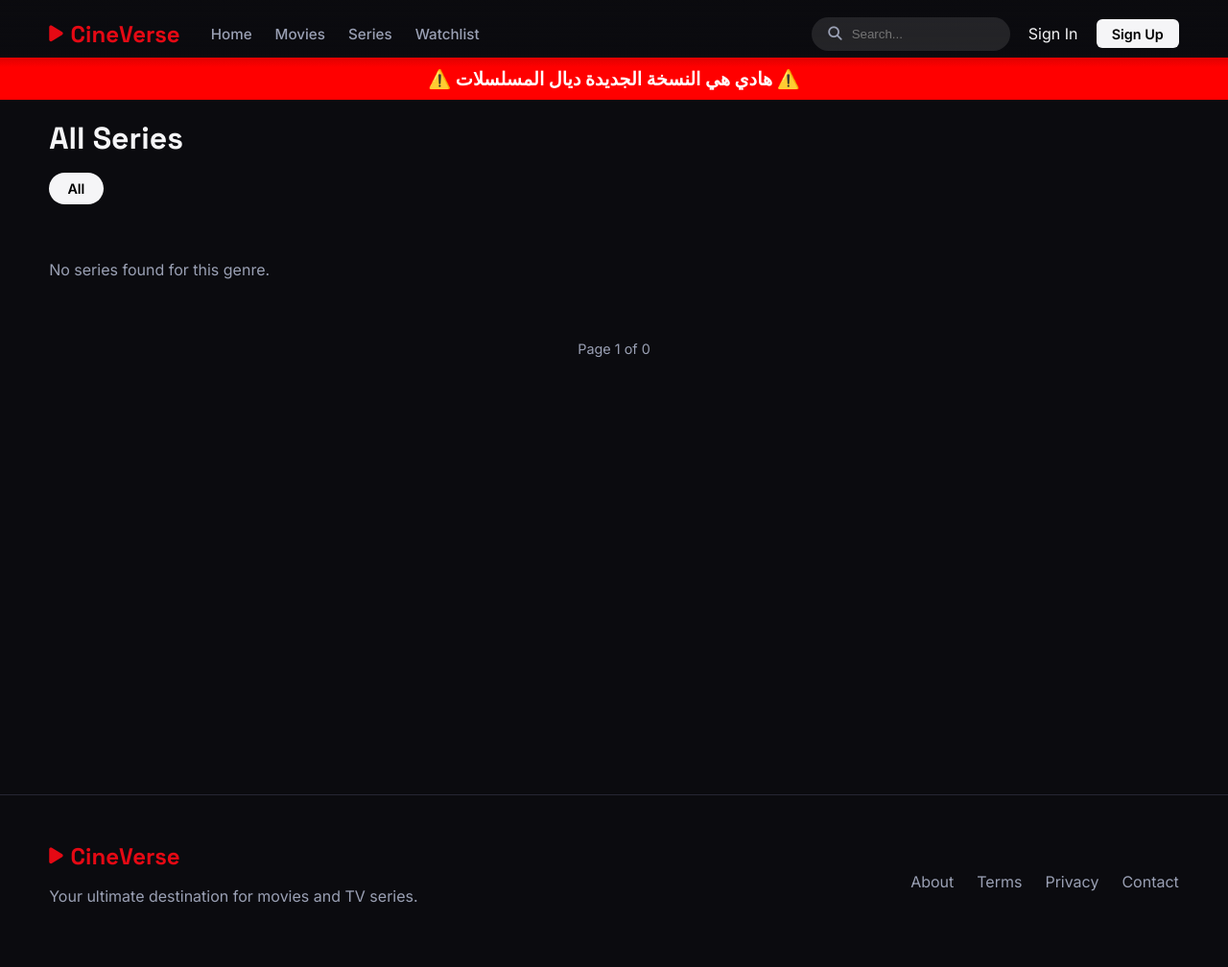
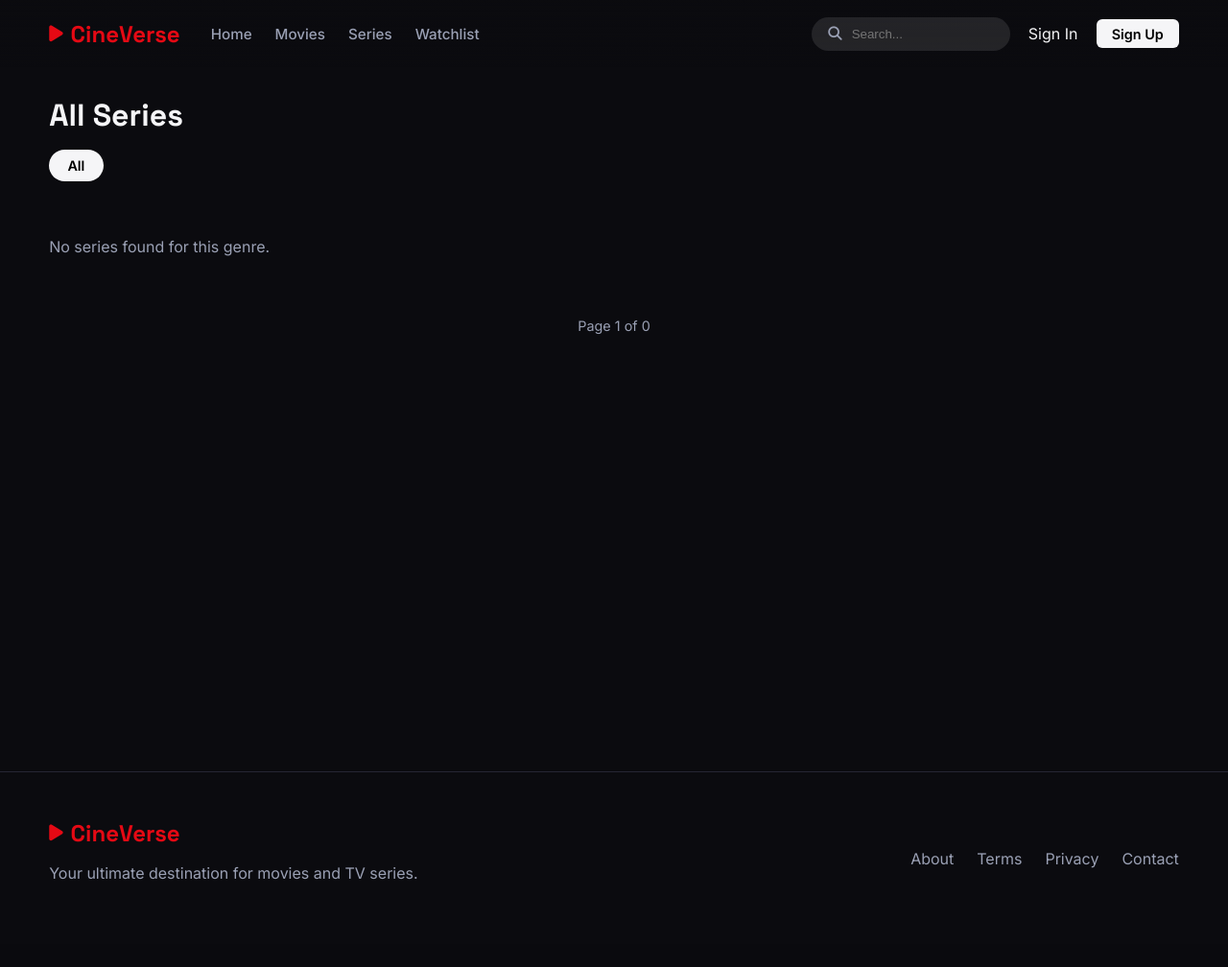
Before and after one commit to simoadmin2-cpu/cineverse, a Flask app: page /series in a window 1280 px wide. Shown: the whole page at 96% size. After the commit the page ends 917 px from the top, so only its background shows below. Run offline with Flask 3, Linux system fonts and the light colour scheme; data that the repository does not hold is empty.

Commit message:
Remove red banner, keep clean UI

```diff
--- a/app/templates/series.html
+++ b/app/templates/series.html
@@ -2,11 +2,7 @@
 {% block title %}Series — CineVerse{% endblock %}
 
 {% block content %}
-<div style="background: red; color: white; text-align: center; padding: 10px; font-weight: bold; margin-top: 60px; font-size: 1.2rem;">
-    ⚠️ هادي هي النسخة الجديدة ديال المسلسلات ⚠️
-</div>
-
-<div class="container" style="margin-top: 20px; min-height: 80vh;">
+<div class="container" style="margin-top: 100px; min-height: 80vh;">
     <div style="margin-bottom: 2rem;">
         <h1 style="margin-bottom: 1rem;">All Series</h1>
 
```
